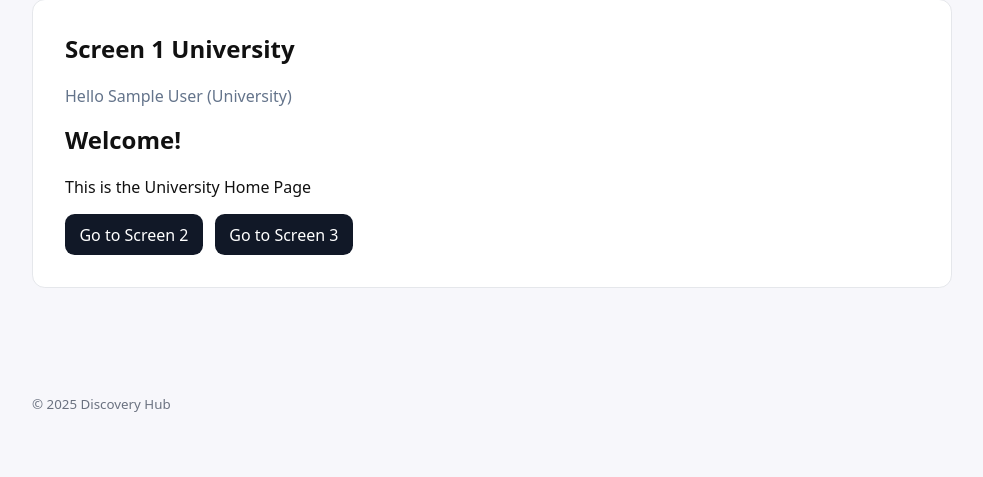
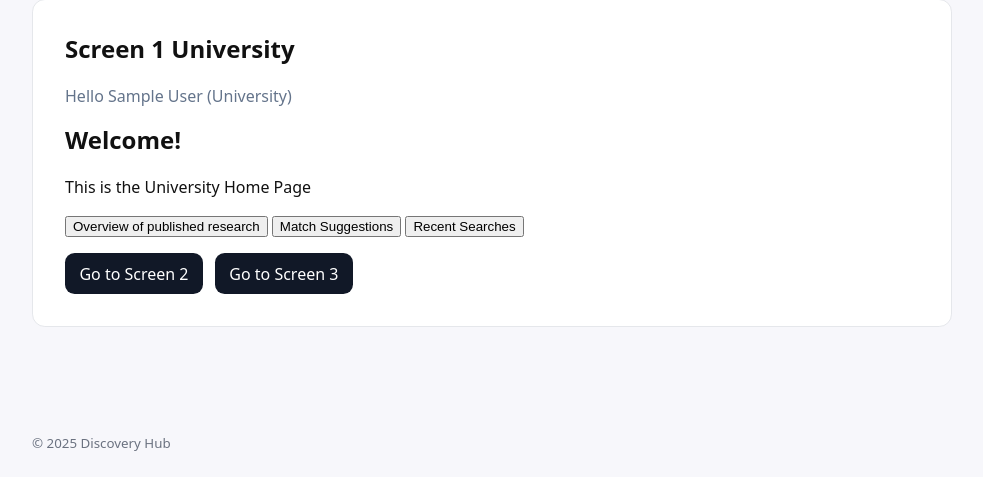
Before and after one commit to alrudniy/f25_discovery, a Django app: page /screen1/ in a window 1280 px wide. Shown: the part 132-609 px from the top of the page, without its empty margins (148-1131 px from the left). Run offline with Django 5.2, Linux system fonts and the light colour scheme; the visitor is signed in with stand-in values (Sample User, id 1).

Commit message:
feat: Add research, match, and search buttons to university welcome page
Co-authored-by: aider (gemini/gemini-2.5-pro) <aider@aider.chat>

```diff
--- a/templates/pages/partials/s1_university.html
+++ b/templates/pages/partials/s1_university.html
@@ -1,2 +1,8 @@
 <h1>Welcome!</h1>
 <p>This is the University Home Page</p>
+
+<div>
+  <button>Overview of published research</button>
+  <button>Match Suggestions</button>
+  <button>Recent Searches</button>
+</div>
```
